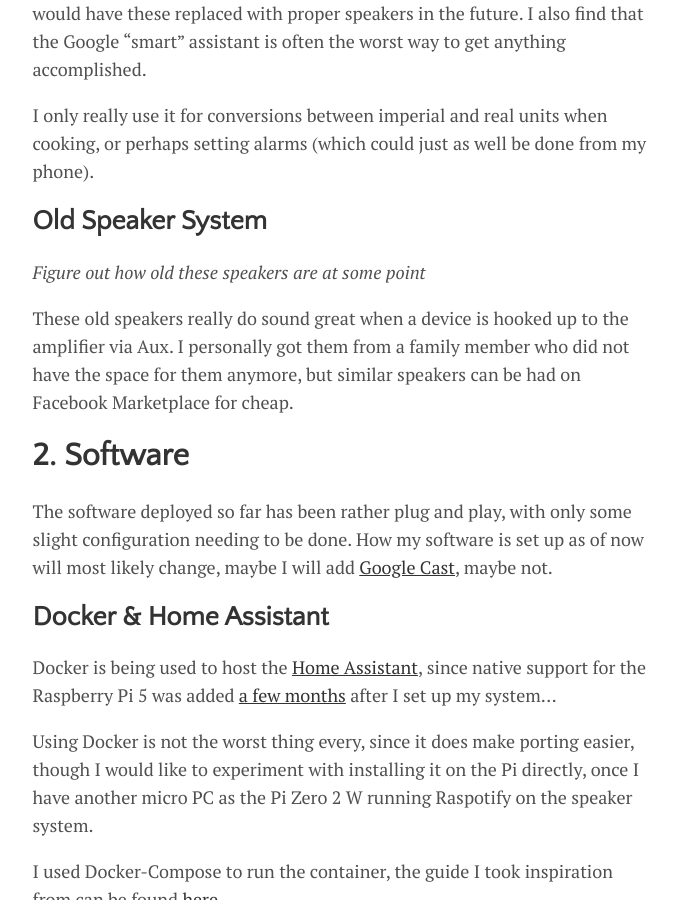
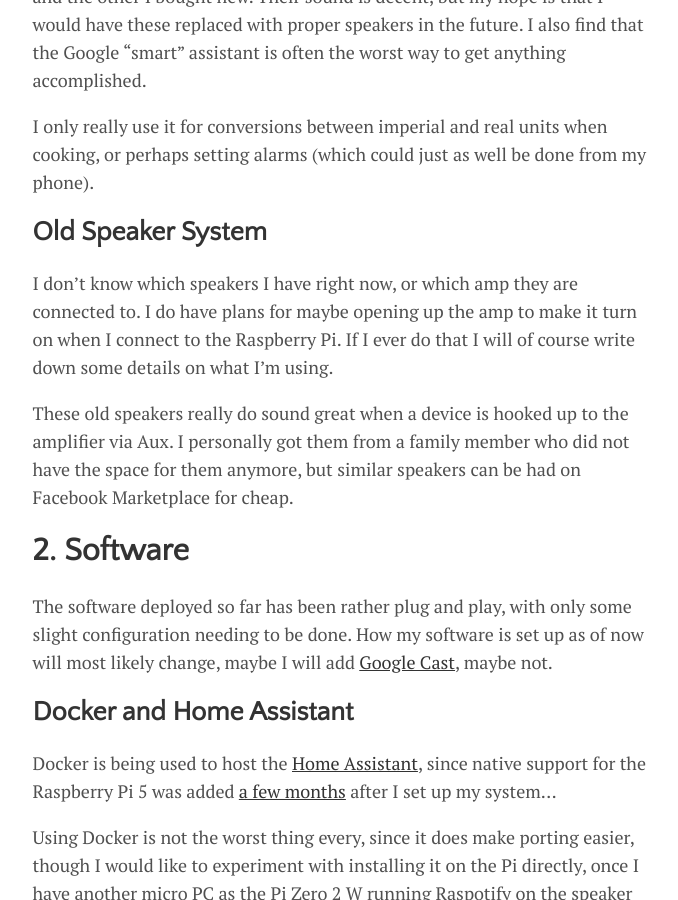
Before and after one commit to ahll19/ahll19.github.io, a Jekyll site: the page built from docs/_posts/2024-03-18-smarthome_saga_part_1.md, in a window 1280 px wide and 900 px high, scrolled down 2376 px. Shown: the whole window, without its empty margins (300-978 px from the left). Built offline with Jekyll 4.4.1, drawn with Linux system fonts in a browser that asks for light colours; comment, search, counter and statistics services are not loaded; some of the changed text lies outside the part shown.

Commit message:
post done

```diff
--- a/docs/_posts/2024-03-04-dunno-yet.md
+++ b/docs/_posts/2024-03-18-smarthome_saga_part_1.md
@@ -14,6 +14,7 @@
 This blog-post details my first dive into self-hosting my smarthome, and my hope is that it will be one of many posts talking about setting up cool features, only really allowed by self-hosting. In this post I will talk about how I set up conditional reminders, and turned my VERY old speaker system into a "smart" speaker system by using the Spotify connect protocol.
 
 **Table of Contents**
+
 ---
 - [1. Hardware](#1-hardware)
   - [Raspberry Pi 5](#raspberry-pi-5)
@@ -21,9 +22,9 @@
   - [Google Nest Mini](#google-nest-mini)
   - [Old Speaker System](#old-speaker-system)
 - [2. Software](#2-software)
-  - [Docker \& Home Assistant](#docker--home-assistant)
+  - [Docker and Home Assistant](#docker-and-home-assistant)
   - [Raspotify](#raspotify)
-- [3. Postmortem \& Future Work](#3-postmortem--future-work)
+- [3. Conclusion](#3-conclusion)
 
 ---
 
@@ -47,14 +48,14 @@
 I only really use it for conversions between imperial and real units when cooking, or perhaps setting alarms (which could just as well be done from my phone).
 
 ## Old Speaker System
-*Figure out how old these speakers are at some point*
+I don't know which speakers I have right now, or which amp they are connected to. I do have plans for maybe opening up the amp to make it turn on when I connect to the Raspberry Pi. If I ever do that I will of course write down some details on what I'm using.
 
 These old speakers really do sound great when a device is hooked up to the amplifier via Aux. I personally got them from a family member who did not have the space for them anymore, but similar speakers can be had on Facebook Marketplace for cheap.
 
 # 2. Software
 The software deployed so far has been rather plug and play, with only some slight configuration needing to be done. How my software is set up as of now will most likely change, maybe I will add [Google Cast](https://developers.google.com/cast/docs/overview), maybe not.
 
-## Docker & Home Assistant
+## Docker and Home Assistant
 Docker is being used to host the [Home Assistant](https://hub.docker.com/r/homeassistant/home-assistant/), since native support for the Raspberry Pi 5 was added [a few months](https://www.home-assistant.io/blog/2024/02/26/home-assistant-os-12-support-for-raspberry-pi-5/) after I set up my system...
 
 Using Docker is not the worst thing every, since it does make porting easier, though I would like to experiment with installing it on the Pi directly, once I have another micro PC as the Pi Zero 2 W running Raspotify on the speaker system.
@@ -104,7 +105,9 @@
 
 I also used the `alsamixer`{:#id}{:.class} CLI tool to turn up the volume on the Pi, in hopes that I would be able to go over a larger volume range once connected over Spotify. I don't know how this is handled by Raspotify, and therefore I don't know if it is worth replicating. But it is there as a troubleshooting step.
 
-# 3. Postmortem & Future Work
+# 3. Conclusion
 Running Home Assistant in Docker on a machine that is also connected to my old speaker setup over AUX seems like a "proof of concept" state of my smarthome. Given this I would like to invest in some more hardware, such as a Z-wave USB controller, and some Z-wave devices which aren't just smart lights, such as blinds or electricity meters.
 
 I am pretty happy with what my smarthome is so far. I am able to play music on my nice speaker system, without hassle, or spending a fortune on new smart speakers. I am also a fan of being able to create automations without relying on [Google keeping functionality available for many years](https://killedbygoogle.com/), since it would be a shame if they killed off Google Home after I spend several hours setting up automations in that framework.
+
+I am looking forward to adding more devices to my ecosystem, and playing around with Home Assistant some more.
```
